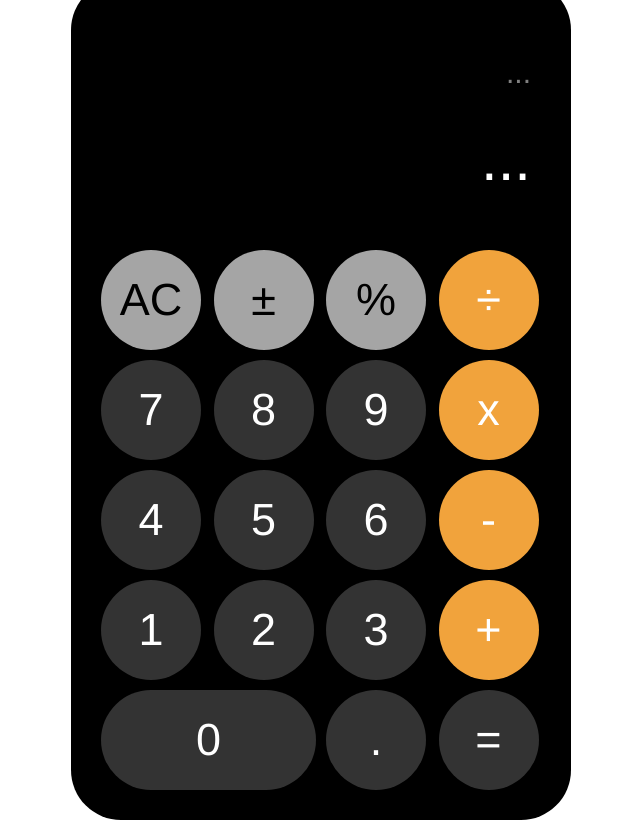
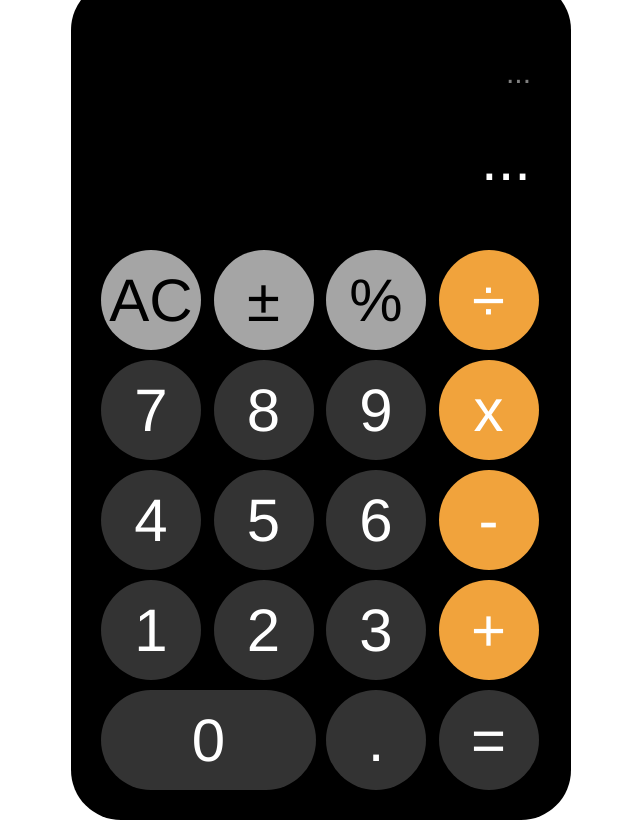
Before and after one commit to elvisstone/004-ios-calculator, a plain HTML site: page index.html in a window 1280 px wide. Shown: the whole page, without its empty margins (319-959 px from the left). Drawn offline with Linux system fonts and the light colour scheme.

Commit message:
change font size

```diff
--- a/style.css
+++ b/style.css
@@ -56,7 +56,7 @@ body{
     background: #333;
     border-radius: 50%;
     cursor: pointer;
-    font-size: 45px;
+    font-size: 60px;
     height: 100px;
     width: 100px;
     transition: filter 0.3s;
```
